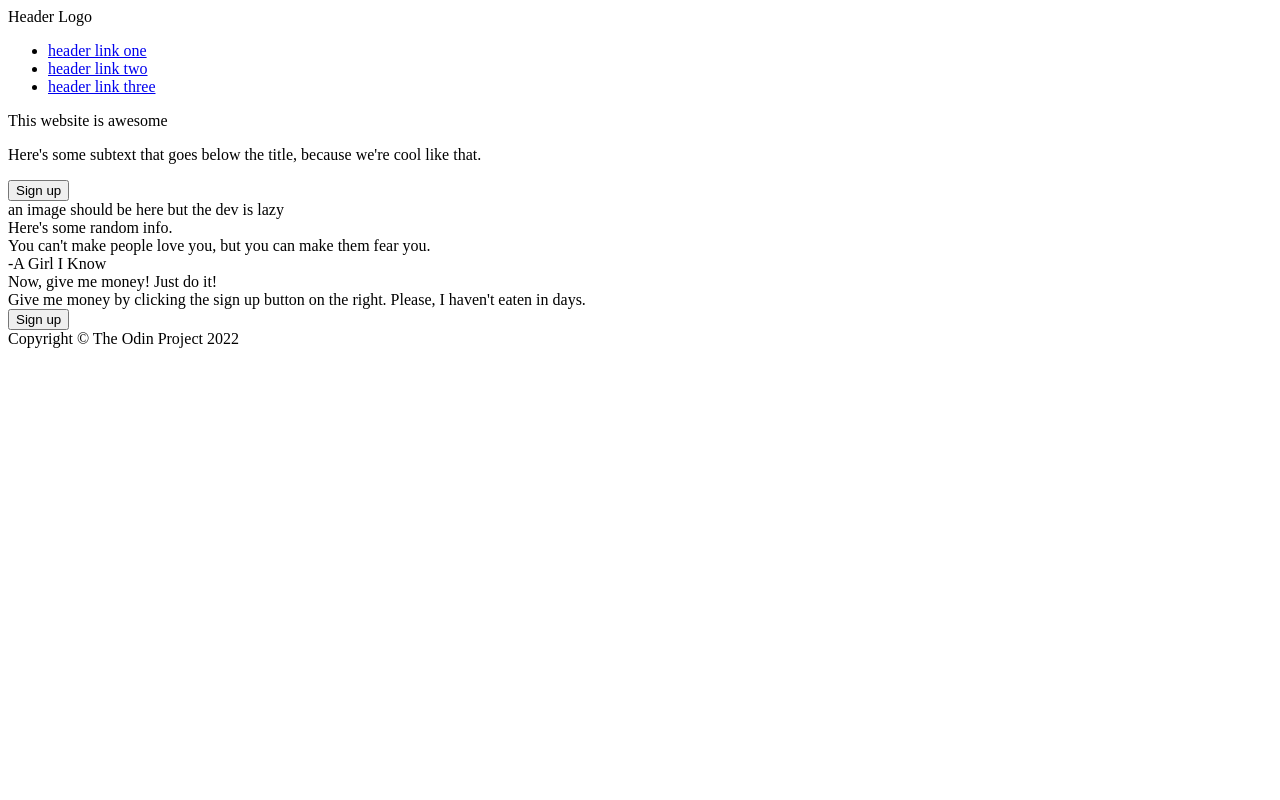
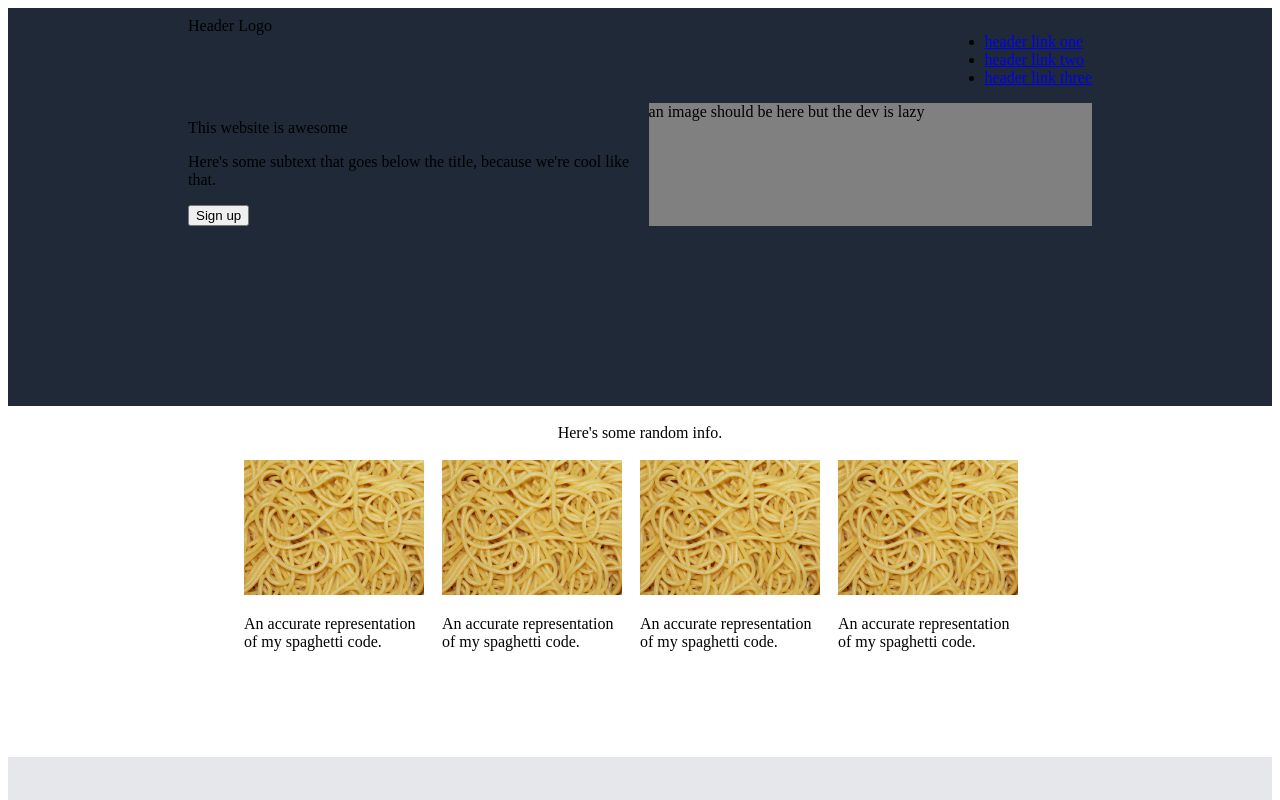
Before and after one commit to drakster1/odin-landing-page, a plain HTML site: page index.html in a window 1280 px wide. Shown: the top 800 px of the page. Drawn offline with Linux system fonts and the light colour scheme.

Commit message:
Format spacing and create basic layout

```diff
--- a/index.html
+++ b/index.html
@@ -9,7 +9,7 @@
 </head>
 <body>
     <div class="header">
-        <div> <!--first row of header-->
+        <div class="hori-space"> <!--first row of header-->
             <div class="left">
                 Header Logo
             </div>
@@ -21,8 +21,8 @@
                 </ul>
             </div>
         </div>
-        <div><!--second row of header-->
-            <div>
+        <div class="hori"><!--second row of header-->
+            <div class="hero">
                 <p class="title-main">This website is awesome</p>
                 <p class="subtext">Here's some subtext that goes below the title, because we're cool like that.</p>
                 <button class="signup-header">Sign up</button>
@@ -32,27 +32,31 @@
             </div>
         </div>
     </div>
-    <div class="section white">
+    <div class="section1">
         <div class="title-info">
             Here's some random info.
         </div>
-        <div>
+        <div class="row">
             <div class="info">
-
+                <img src="images/spaghetti.jpg" alt="spaghetti">
+                <p>An accurate representation of my spaghetti code.</p>
             </div>
             <div class="info">
-
+                <img src="images/spaghetti.jpg" alt="spaghetti">
+                <p>An accurate representation of my spaghetti code.</p>
             </div>
             <div class="info">
-
+                <img src="images/spaghetti.jpg" alt="spaghetti">
+                <p>An accurate representation of my spaghetti code.</p>
             </div>
             <div class="info">
-
+                <img src="images/spaghetti.jpg" alt="spaghetti">
+                <p>An accurate representation of my spaghetti code.</p>
             </div>
         </div>
 
     </div>
-    <div class="section grey">
+    <div class="section2">
         <div class="quote">
             You can't make people love you, but you can make them fear you.
         </div>
@@ -60,9 +64,9 @@
             -A Girl I Know
         </div>
     </div>
-    <div class="section white">
+    <div class="section3">
         <div class="modal">
-            <div class="left">
+            <div class="modal-left">
                 <div>Now, give me money! Just do it!</div>
                 <div>Give me money by clicking the sign up button on the right. Please, I haven't eaten in days.</div>
             </div>
--- a/styles.css
+++ b/styles.css
@@ -0,0 +1,80 @@
+.header {
+    padding: 9px 180px 180px 180px;
+    justify-content: center;
+}
+
+.hori-space {
+    display: flex;
+    justify-content: space-between;
+}
+
+.hori {
+    display: flex;
+    gap: 18px;
+}
+
+.hero {
+    width: 494px;
+}
+
+.image {
+    background-color: grey;
+    width: 495px;
+}
+
+.section1 {
+    padding: 18px 0px 90px 0px;
+    display: flex;
+    flex-direction: column;
+    gap: 18px;
+    align-items: center;
+}
+
+.row {
+    display: flex;
+}
+
+.info {
+    width: 180px;
+    margin: 0px 18px 0px 0px;
+}
+
+img {
+    width: 180px;
+}
+
+.section2 {
+    background-color: #e5e7eb;
+    padding: 144px 288px;
+    display: flex;
+    flex-direction: column;
+    align-items: center;
+}
+
+.quote-person {
+    align-self: flex-end;
+}
+
+.section3 {
+    padding: 90px 180px;
+    display: flex;
+    justify-content: center;
+}
+
+.modal {
+    background-color: #3882f6;
+    width: 720px;
+    padding: 36px 72px;
+    display: flex;
+    justify-content: space-between;
+}
+
+.footer {
+    padding: 18px 0px;
+    display: flex;
+    justify-content: center;
+}
+
+.header, .footer {
+    background-color: #1f2937;
+}
```
Also changed, not shown: images/spaghetti.jpg (added).
